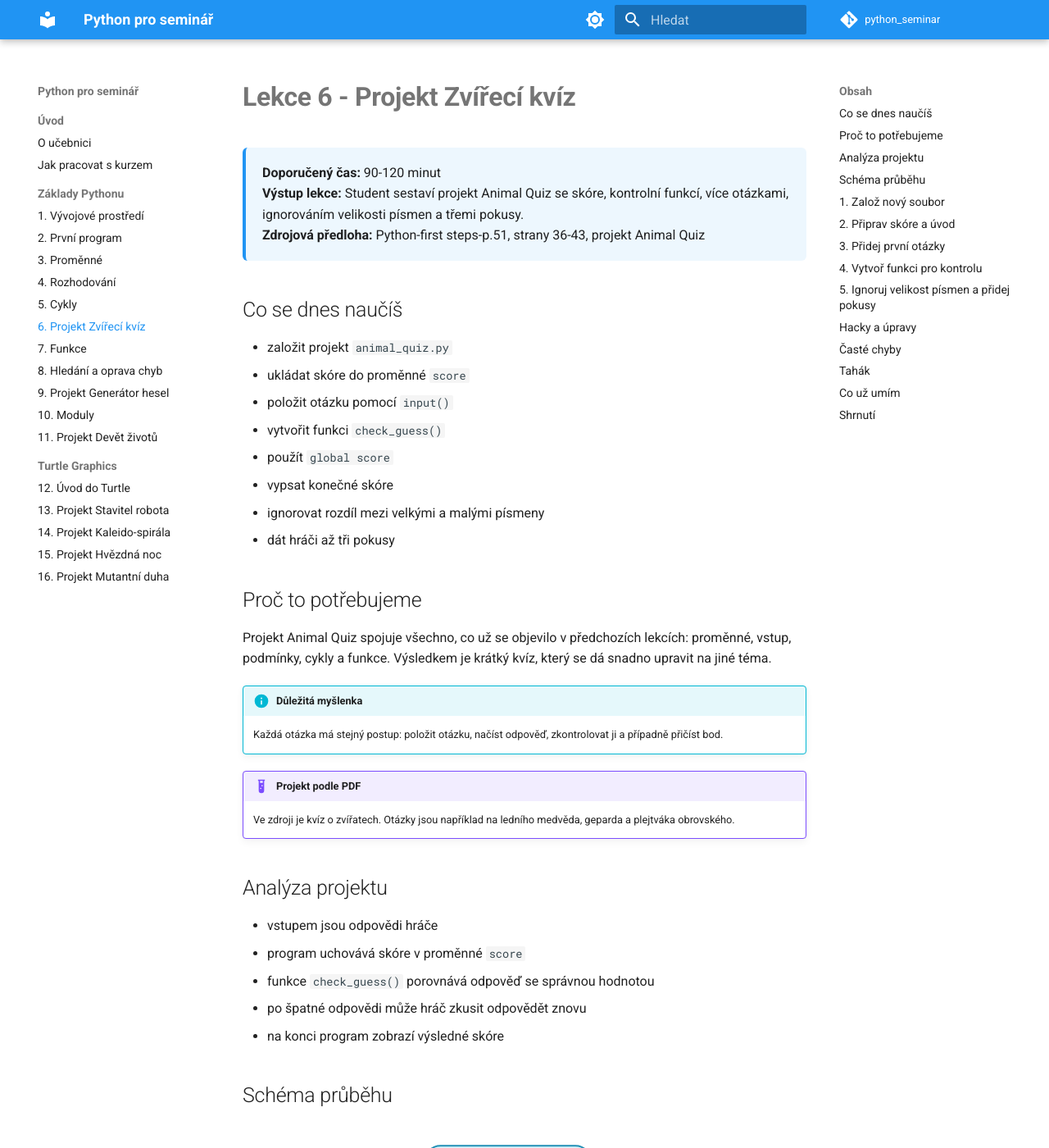
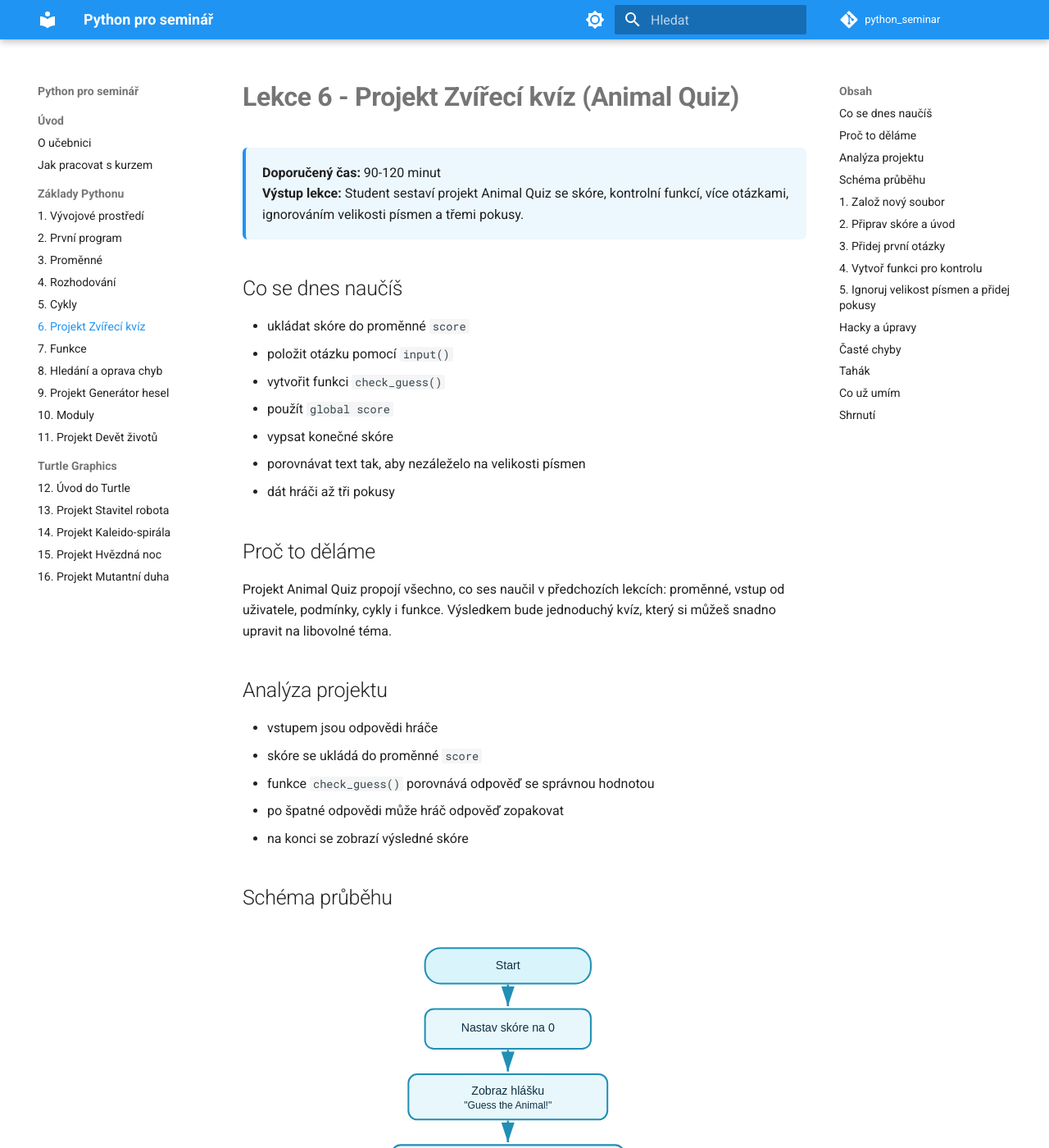
Before and after one commit to faitjaroslav-byte/python_seminar, an MkDocs documentation site: the page built from docs/06-zvireci-kviz/index.md, in a window 1280 px wide and 1400 px high. Shown: the whole window at 82% size. Built offline with MkDocs 1.6.1 and Material for MkDocs 9.7.7, drawn with Linux system fonts in a browser that asks for light colours; comment, search, counter and statistics services are not loaded; some of the changed text lies outside the part shown.

Commit message:
Lesson 6 - text corrections

```diff
--- a/docs/06-zvireci-kviz/index.md
+++ b/docs/06-zvireci-kviz/index.md
@@ -1,39 +1,32 @@
-# Lekce 6 - Projekt Zvířecí kvíz
+# Lekce 6 - Projekt Zvířecí kvíz (Animal Quiz)
 
 <div class="lesson-meta">
 <strong>Doporučený čas:</strong> 90-120 minut<br>
 <strong>Výstup lekce:</strong> Student sestaví projekt Animal Quiz se skóre, kontrolní funkcí, více otázkami, ignorováním velikosti písmen a třemi pokusy.<br>
-<strong>Zdrojová předloha:</strong> Python-first steps-p.51, strany 36-43, projekt Animal Quiz
 </div>
 
 ## Co se dnes naučíš
 
-- založit projekt `animal_quiz.py`
 - ukládat skóre do proměnné `score`
 - položit otázku pomocí `input()`
 - vytvořit funkci `check_guess()`
 - použít `global score`
 - vypsat konečné skóre
-- ignorovat rozdíl mezi velkými a malými písmeny
+- porovnávat text tak, aby nezáleželo na velikosti písmen
 - dát hráči až tři pokusy
 
-## Proč to potřebujeme
+## Proč to děláme
 
-Projekt Animal Quiz spojuje všechno, co už se objevilo v předchozích lekcích: proměnné, vstup, podmínky, cykly a funkce. Výsledkem je krátký kvíz, který se dá snadno upravit na jiné téma.
+Projekt Animal Quiz propojí všechno, co ses naučil v předchozích lekcích: proměnné, vstup od uživatele, podmínky, cykly i funkce. Výsledkem bude jednoduchý kvíz, který si můžeš snadno upravit na libovolné téma.
 
-!!! info "Důležitá myšlenka"
-    Každá otázka má stejný postup: položit otázku, načíst odpověď, zkontrolovat ji a případně přičíst bod.
-
-!!! example "Projekt podle PDF"
-    Ve zdroji je kvíz o zvířatech. Otázky jsou například na ledního medvěda, geparda a plejtváka obrovského.
 
 ## Analýza projektu
 
 - vstupem jsou odpovědi hráče
-- program uchovává skóre v proměnné `score`
+- skóre se ukládá do proměnné `score`
 - funkce `check_guess()` porovnává odpověď se správnou hodnotou
-- po špatné odpovědi může hráč zkusit odpovědět znovu
-- na konci program zobrazí výsledné skóre
+- po špatné odpovědi může hráč odpověď zopakovat
+- na konci se zobrazí výsledné skóre
 
 ## Schéma průběhu
 
```
Also changed, not shown: other parts of docs/06-zvireci-kviz/index.md (+5 -5 lines).
